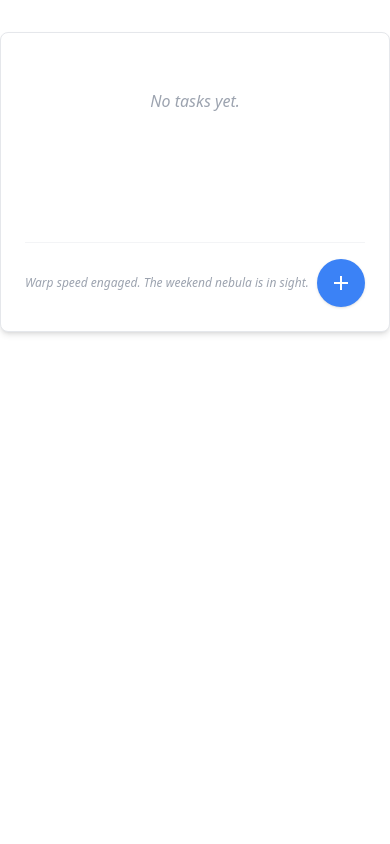
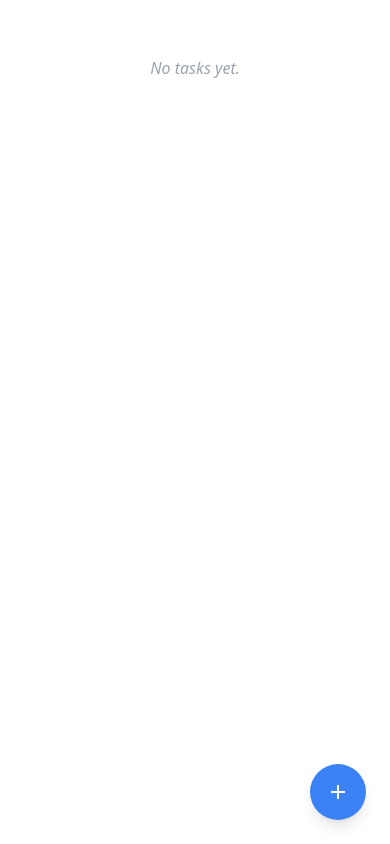
Before and after one commit to uveemebe/cosmictime, a website built with Vite: page index.html in a window 390 px wide. Built offline with nearby package versions, Linux system fonts and the light colour scheme.

Commit message:
feat: optimize mobile layout for full-screen minimalist design
- Remove all visible borders and container shadows
- Make app full viewport height/width (w-screen h-screen)
- Position Add button fixed in bottom-right corner
- Make task list scrollable with overflow-y-auto
- Remove footer and daily mantra for minimalism
- Make modal scrollable to prevent keyboard occlusion on mobile
- Align modal to top with padding for better mobile UX

```diff
--- a/src/main.ts
+++ b/src/main.ts
@@ -7,8 +7,7 @@ import {
   toggleTaskExpansion,
   renderTask,
   renderEmptyState,
-  getWeekdayButtonClass,
-  getDailyMantra
+  getWeekdayButtonClass
 } from './components';
 
 // App state
@@ -114,18 +113,16 @@ const initApp = (): void => {
   if (!app) return;
 
   app.innerHTML = `
-    <div class="max-w-md mx-auto mt-8 bg-white rounded-lg shadow-md p-6 min-h-[300px] flex flex-col justify-between border border-gray-200">
-      <div id="${DOM_IDS.TASK_LIST}" class="flex-grow"></div>
-      <footer class="flex justify-between items-center mt-6 pt-4 border-t border-gray-100">
-        <span class="text-xs text-gray-400 italic">${getDailyMantra()}</span>
-        <button id="${DOM_IDS.ADD_BTN}" class="bg-blue-500 text-white rounded-full w-12 h-12 flex items-center justify-center shadow hover:scale-105 hover:shadow-lg transition-all active:scale-95" aria-label="Add task">
-          <img src="/add.svg" alt="Add" class="w-6 h-6" />
-        </button>
-      </footer>
+    <div class="w-screen h-screen bg-white flex flex-col">
+      <div id="${DOM_IDS.TASK_LIST}" class="flex-grow overflow-y-auto p-6"></div>
     </div>
 
-    <div id="${DOM_IDS.MODAL}" class="hidden fixed inset-0 bg-black bg-opacity-50 items-center justify-center z-50">
-      <div class="bg-white rounded-lg shadow-xl p-6 w-full max-w-md mx-4">
+    <button id="${DOM_IDS.ADD_BTN}" class="fixed bottom-6 right-6 bg-blue-500 text-white rounded-full w-14 h-14 flex items-center justify-center shadow-lg hover:scale-105 hover:shadow-xl transition-all active:scale-95 z-40" aria-label="Add task">
+      <img src="/add.svg" alt="Add" class="w-6 h-6" />
+    </button>
+
+    <div id="${DOM_IDS.MODAL}" class="hidden fixed inset-0 bg-black bg-opacity-50 items-start justify-center z-50 overflow-y-auto pt-8 pb-8">
+      <div class="bg-white rounded-lg shadow-xl p-6 w-full max-w-md mx-4 my-auto">
         <form id="${DOM_IDS.FORM}" class="space-y-4">
           <input
             type="text"
--- a/src/style.css
+++ b/src/style.css
@@ -1,3 +1,11 @@
 @tailwind base;
 @tailwind components;
 @tailwind utilities;
+
+@layer base {
+    body {
+        margin: 0;
+        padding: 0;
+        overflow: hidden;
+    }
+}
```
